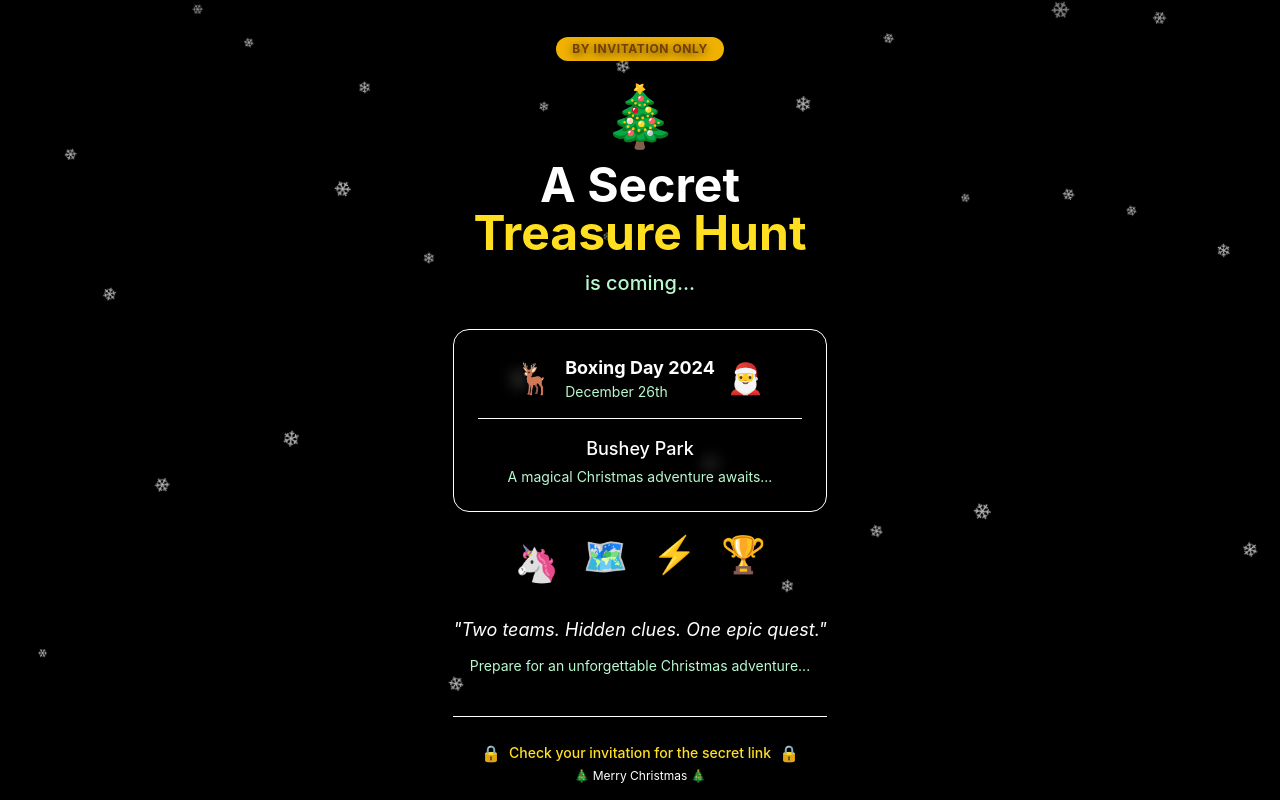
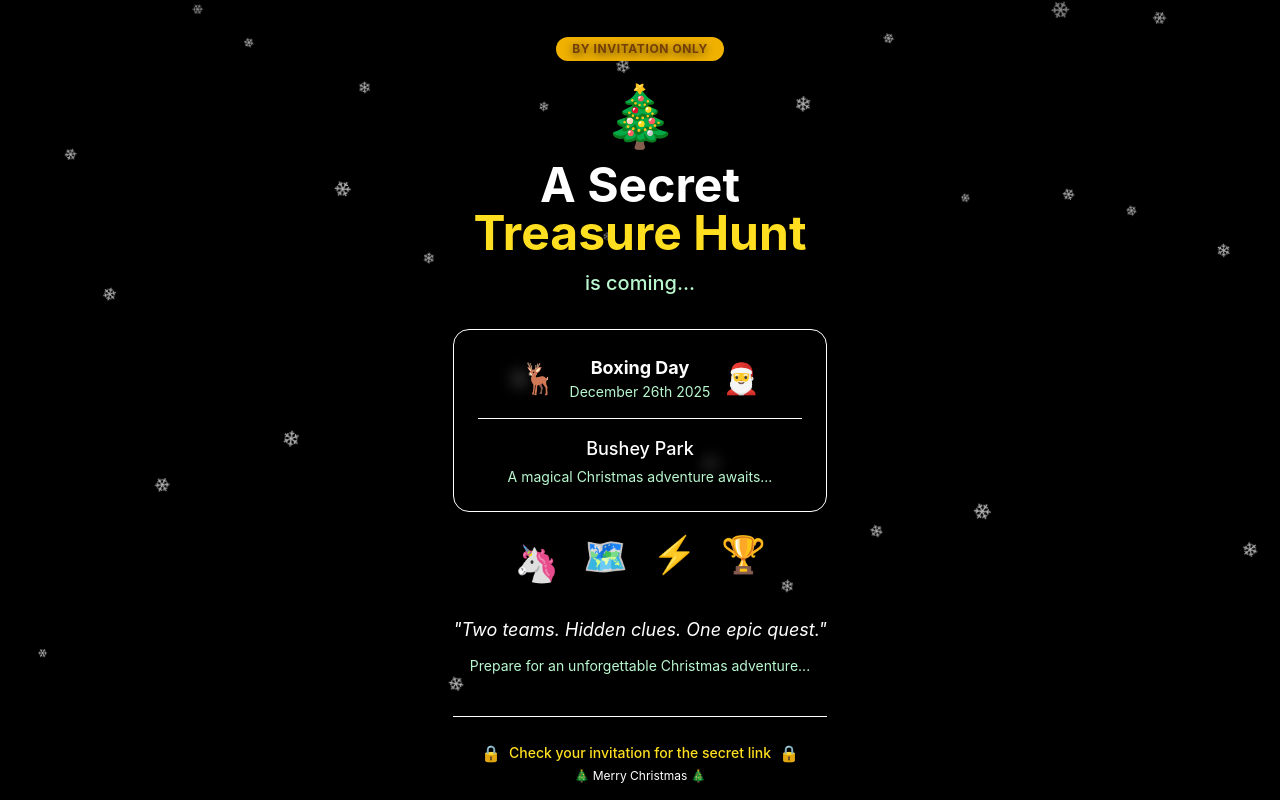
Before and after one commit to howlermonkey/treasure-hunt, a React (Vite) app: page / in a window 1280 px wide. Built offline with nearby package versions, Linux system fonts and the light colour scheme; no server answers.

Commit message:
fix landing text

```diff
--- a/src/TeaserPage.jsx
+++ b/src/TeaserPage.jsx
@@ -103,9 +103,9 @@ const TeaserPage = () => {
         <div className="bg-opacity-10 backdrop-blur-sm rounded-2xl p-6 mb-8 border border-white border-opacity-20 shadow-xl">
           <div className="flex items-center justify-center gap-3 mb-4">
             <span className="text-3xl">🦌</span>
-            <div className="text-left">
-              <p className="text-white font-bold text-lg">Boxing Day 2024</p>
-              <p className="text-green-200 text-sm">December 26th</p>
+            <div className="text-center">
+              <p className="text-white font-bold text-lg">Boxing Day</p>
+              <p className="text-green-200 text-sm">December 26th 2025</p>
             </div>
             <span className="text-3xl">🎅</span>
           </div>
```
